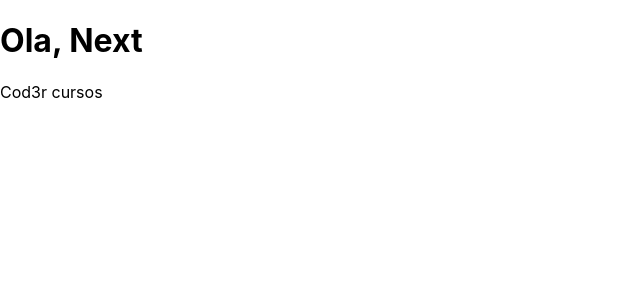
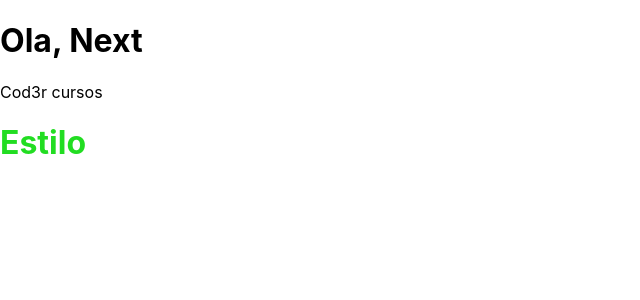
Before and after one commit to walber-vaz/curso-nextjs-cod3r, a Next.js app in the folder exercicios/: page / in a window 1280 px wide. Shown: the top 300 px of the page, without its empty margins (0-640 px from the left). Built offline with nearby package versions, Linux system fonts and the light colour scheme.

Commit message:
chore: css inline in components next

```diff
--- /dev/null
+++ b/exercicios/components/Estilo.jsx
@@ -0,0 +1,13 @@
+import React from 'react'
+
+export default function Estilo(props) {
+  return (
+    <di>
+      <h1 style={{
+        color: props.numero >= 0 ? '#2D2' : '#D22',
+      }}>
+        Estilo
+      </h1>
+    </di>
+  )
+}
--- a/exercicios/pages/index.jsx
+++ b/exercicios/pages/index.jsx
@@ -1,6 +1,7 @@
 import Head from 'next/head'
 import Image from 'next/image'
 import Titulo from '../components/Titulo'
+import Estilo from '../components/Estilo'
 
 export default function Home() {
   return (
@@ -13,6 +14,7 @@ export default function Home() {
 
       <main>
         <Titulo title={"Ola, Next"} subTitle={"Cod3r cursos"} />
+        <Estilo numero={1} />
       </main>
     </div>
   )
```
